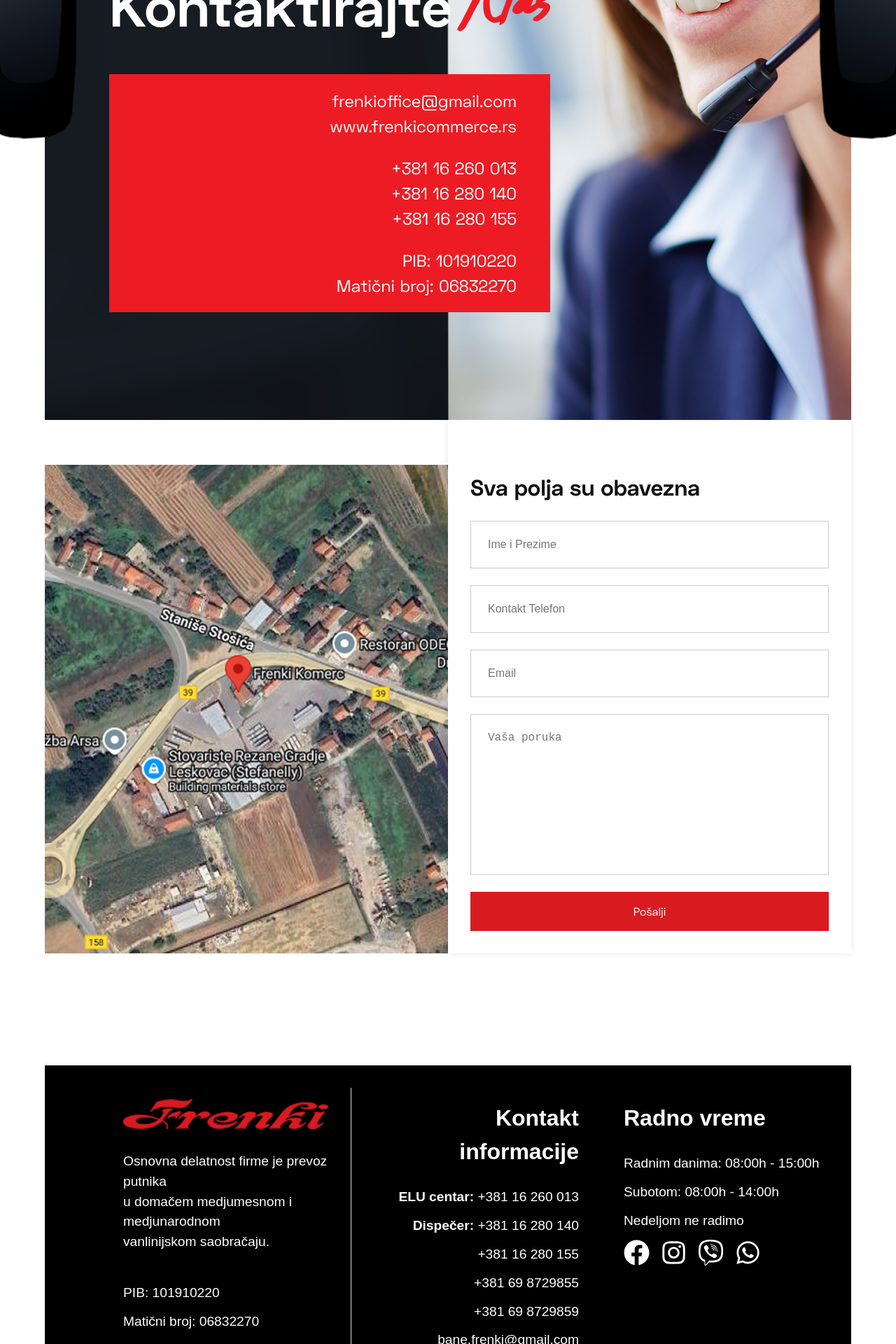
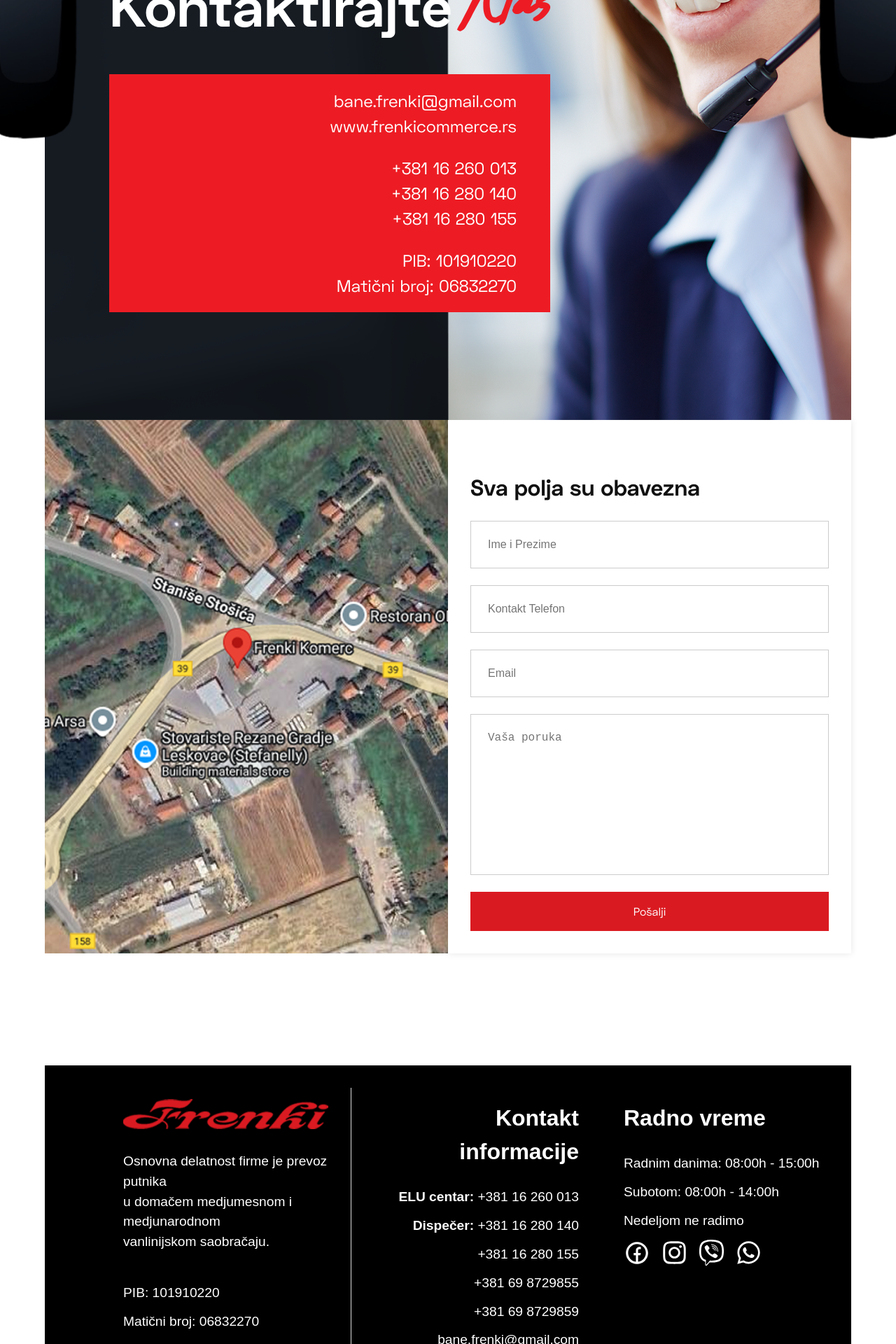
Before and after one commit to zeljaGitHub/frenki-bus, a React (Vite) app: page /Kontakt in a window 1280 px wide. Shown: the part 200-2120 px from the top of the page at 70% size. Built offline with nearby package versions, Linux system fonts and the light colour scheme.

Commit message:
big update 10

```diff
--- a/src/components/Footer.jsx
+++ b/src/components/Footer.jsx
@@ -1,6 +1,7 @@
 import "./Footer.css";
-import { FaFacebook, FaInstagram, FaWhatsapp } from "react-icons/fa";
-import { SiViber } from "react-icons/si"; // Viber nije u Fa, već u Si (Simple Icons)
+import { FaInstagram, FaWhatsapp } from "react-icons/fa";
+import { RiFacebookCircleLine } from "react-icons/ri";
+import { SiViber } from "react-icons/si";
 
 const Footer = ({ variant }) => {
   return (
@@ -50,13 +51,29 @@
           <p className="footer-text">Subotom: 08:00h - 14:00h</p>
           <p className="footer-text">Nedeljom ne radimo</p>
           <div className="social-icons">
+            {/* <a
+              href="https://www.facebook.com/frenkikomerc/?locale=sr_RS"
+              className="icon facebook"
+              target="_blank"
+              rel="noopener noreferrer"
+            >
+              <FaFacebook size={37} />
+            </a>
             <a
               href="https://www.facebook.com/frenkikomerc/?locale=sr_RS"
               className="icon facebook"
               target="_blank"
               rel="noopener noreferrer"
             >
-              <FaFacebook size={37} />
+              <CiFacebook size={40} />
+            </a> */}
+            <a
+              href="https://www.facebook.com/frenkikomerc/?locale=sr_RS"
+              className="icon facebook"
+              target="_blank"
+              rel="noopener noreferrer"
+            >
+              <RiFacebookCircleLine size={38} />
             </a>
             <a
               href="https://www.instagram.com/frenkikomerc/?hl=en"
--- a/src/components/Navbar.css
+++ b/src/components/Navbar.css
@@ -136,7 +136,7 @@
   }
 
   .mobile-menu a:hover {
-    color: #646cff;
+    color: #1c545d;
   }
 }
 
--- a/src/pages/Contact.css
+++ b/src/pages/Contact.css
@@ -16,7 +16,6 @@
   width: 100%;
   object-fit: cover;
   height: 100%; /* Ensures the image covers the full height of its container */
-  margin-top: 4rem;
 }
 
 /* @media (max-width: 900px) {
@@ -130,4 +129,7 @@
   .overlay-contact-p p {
     font-size: 1.2rem;
   }
+  .lokacija {
+    margin-top: 5rem;
+  }
 }
--- a/src/pages/Contact.jsx
+++ b/src/pages/Contact.jsx
@@ -24,7 +24,7 @@
               Kontaktirajte <span>Nas</span>
             </h1>
             <div className="overlay-contact-p">
-              <p>frenkioffice@gmail.com</p>
+              <p>bane.frenki@gmail.com</p>
               <p>www.frenkicommerce.rs</p>
               <br />
               <p>+381 16 260 013</p>
--- a/src/pages/Home.css
+++ b/src/pages/Home.css
@@ -33,7 +33,7 @@
 .hero-text-overlay-rent {
   position: absolute;
   top: 50%;
-  right: 8%;
+  right: 12%;
   transform: translateY(-50%);
   color: white;
   z-index: 2;
--- a/src/pages/Rent.css
+++ b/src/pages/Rent.css
@@ -113,6 +113,7 @@
   .Osim-prevoza-putnika {
     margin-top: 1rem;
     font-size: 1.5rem;
+    color: black;
   }
   .text-overlay {
     position: static;
@@ -133,7 +134,7 @@
     display: none;
   }
   .rent-2-sekcija {
-    margin-top: 7rem;
+    margin-top: 17rem;
     margin-bottom: 3rem;
   }
 }
--- a/src/pages/Rent.jsx
+++ b/src/pages/Rent.jsx
@@ -7,7 +7,7 @@
     <div className="container">
       <div className="white-top-cover"></div>
       <div className="container-2">
-        <div className="hero-wrapper">
+        <div className="hero-wrapper2">
           <img
             src="hero-iznajmljivanje.png"
             alt="Hero Desktop"
```
